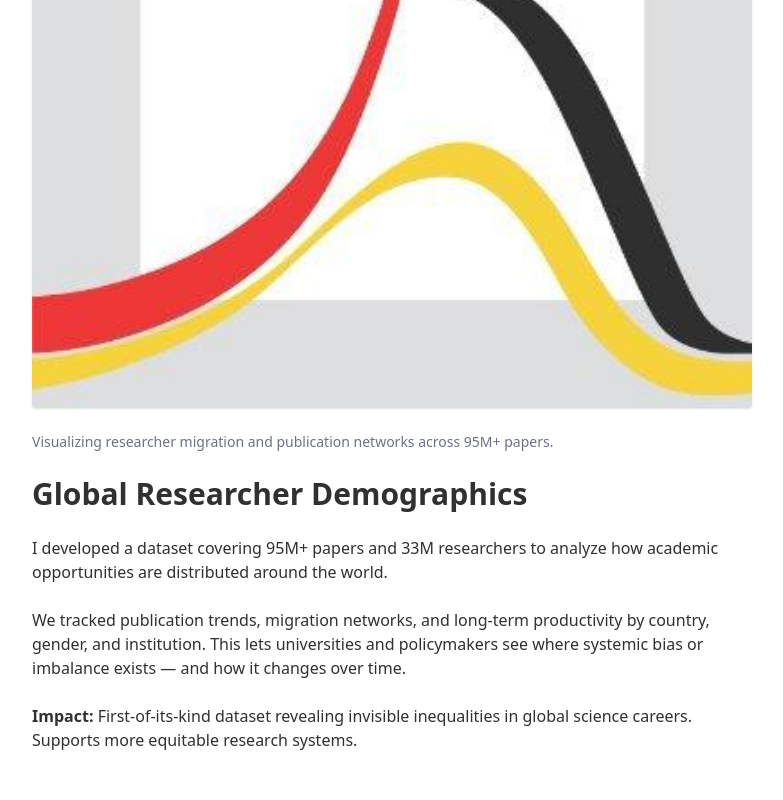
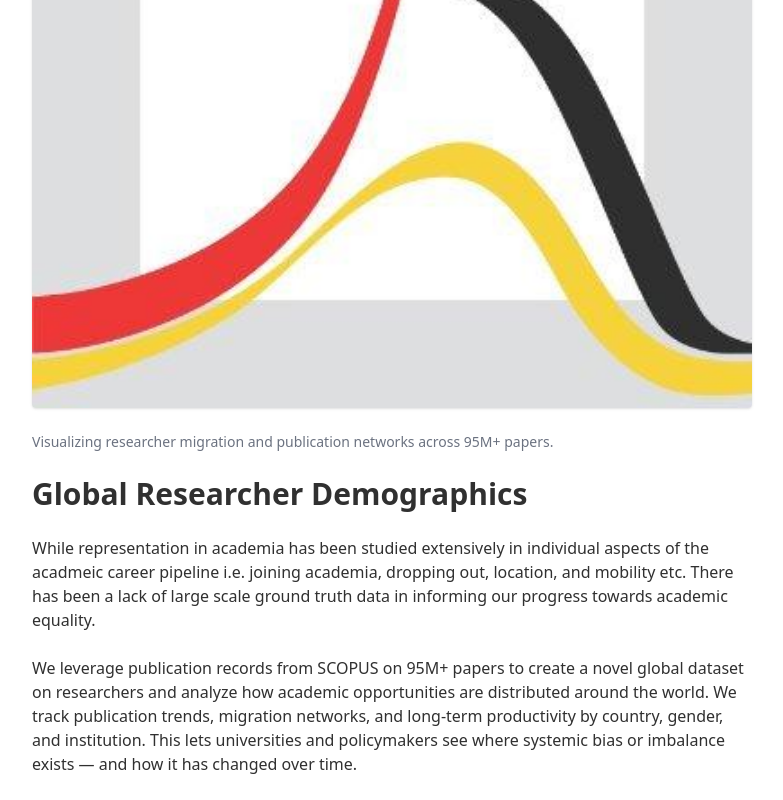
Before and after one commit to s-vishnoi/portfolio, a Vue app: page /demographics in a window 1280 px wide. Shown: the part 424-1224 px from the top of the page, without its empty margins (248-1031 px from the left). Before the commit the page ends 1200 px from the top, so only its background shows below. Built offline with nearby package versions, Linux system fonts and the light colour scheme.

Commit message:
content changes

```diff
--- a/src/App.vue
+++ b/src/App.vue
@@ -2,7 +2,7 @@
   <div>
     <nav class="navbar bg-base-100 shadow mb-6">
       <div class="flex-1">
-        <router-link to="/" class="btn btn-ghost text-xl">Samvardhan</router-link>
+        <router-link to="/" class="btn btn-ghost text-xl">Vishnoi</router-link>
       </div>
       <div class="flex gap-4 px-2 items-center">
         <router-link to="/" class="btn btn-ghost">Home</router-link>
--- a/src/pages/Demographics.vue
+++ b/src/pages/Demographics.vue
@@ -7,13 +7,15 @@
 
     <h1 class="text-3xl font-bold mt-4">Global Researcher Demographics</h1>
     <p>
-      I developed a dataset covering 95M+ papers and 33M researchers to analyze how academic opportunities are
-      distributed around the world.
+      While representation in academia has been studied extensively in individual aspects of the acadmeic career
+      pipeline i.e. joining academia, dropping out, location, and mobility etc. There has been a lack of large scale
+      ground truth data in informing our progress towards academic equality.
     </p>
     <p>
-      We tracked publication trends, migration networks, and long-term productivity by country, gender, and institution.
-      This lets universities and policymakers see where systemic bias or imbalance exists — and how it changes over time.
+      We leverage publication records from SCOPUS on 95M+ papers to create a novel global dataset on researchers and
+      analyze how academic opportunities are distributed around the world.
+      We track publication trends, migration networks, and long-term productivity by country, gender, and institution.
+      This lets universities and policymakers see where systemic bias or imbalance exists — and how it has changed over time.
     </p>
-    <p><strong>Impact:</strong> First-of-its-kind dataset revealing invisible inequalities in global science careers. Supports more equitable research systems.</p>
   </main>
 </template>
--- a/src/pages/UrbanScaling.vue
+++ b/src/pages/UrbanScaling.vue
@@ -1,20 +1,21 @@
 <template>
   <main class="max-w-3xl mx-auto p-6 space-y-6">
-    <img src="/images/projects/urban-scaling.jpg" alt="Urban Scaling Visualization" class="w-full rounded shadow" />
+    <img src="/images/projects/urban-scaling.jpg" alt="Missing Arrest Data" class="w-full rounded shadow" />
     <figcaption class="text-sm text-gray-500 mt-1">
-      Modeling city size vs. crime, income, and infrastructure using scaling laws.
+      Gaps in collected arrest data for U.S. states from 1985-2015.
     </figcaption>
 
     <h1 class="text-3xl font-bold mt-4">Urban Scaling Laws</h1>
     <p>
       Most cities grow, but they don't grow evenly. Larger cities often have disproportionate increases in crime,
-      income, and innovation. I studied these dynamics using scaling laws — mathematical relationships that describe
-      how various urban indicators grow with population size.
+      income, and innovation. I study the dynamics of scaling laws — mathematical relationships that describe
+      how various urban indicators grow with population size. These relationships have enormous potential in not
+      only filling the gaps in our understanding of the present but also preparing us for future resource needs.
     </p>
     <p>
-      Using FBI and Census data across hundreds of U.S. cities, I modeled how crime rates, demographic indicators,
-      and economic distributions scale with city size. I applied Bayesian and regression techniques to robustly account for wide reporting
-      gaps and uncertainty in the data.
+      Arrest data collected from law agencies acorss the U.S. is heavily missing due to a voluntary reporting program.
+      I use a Bayesian Heirarchical scaling model with census data on income, education, and demography to fill these gaps
+      and shed light on arresting biases and inform fairer policy.
     </p>
   </main>
 </template>
```
